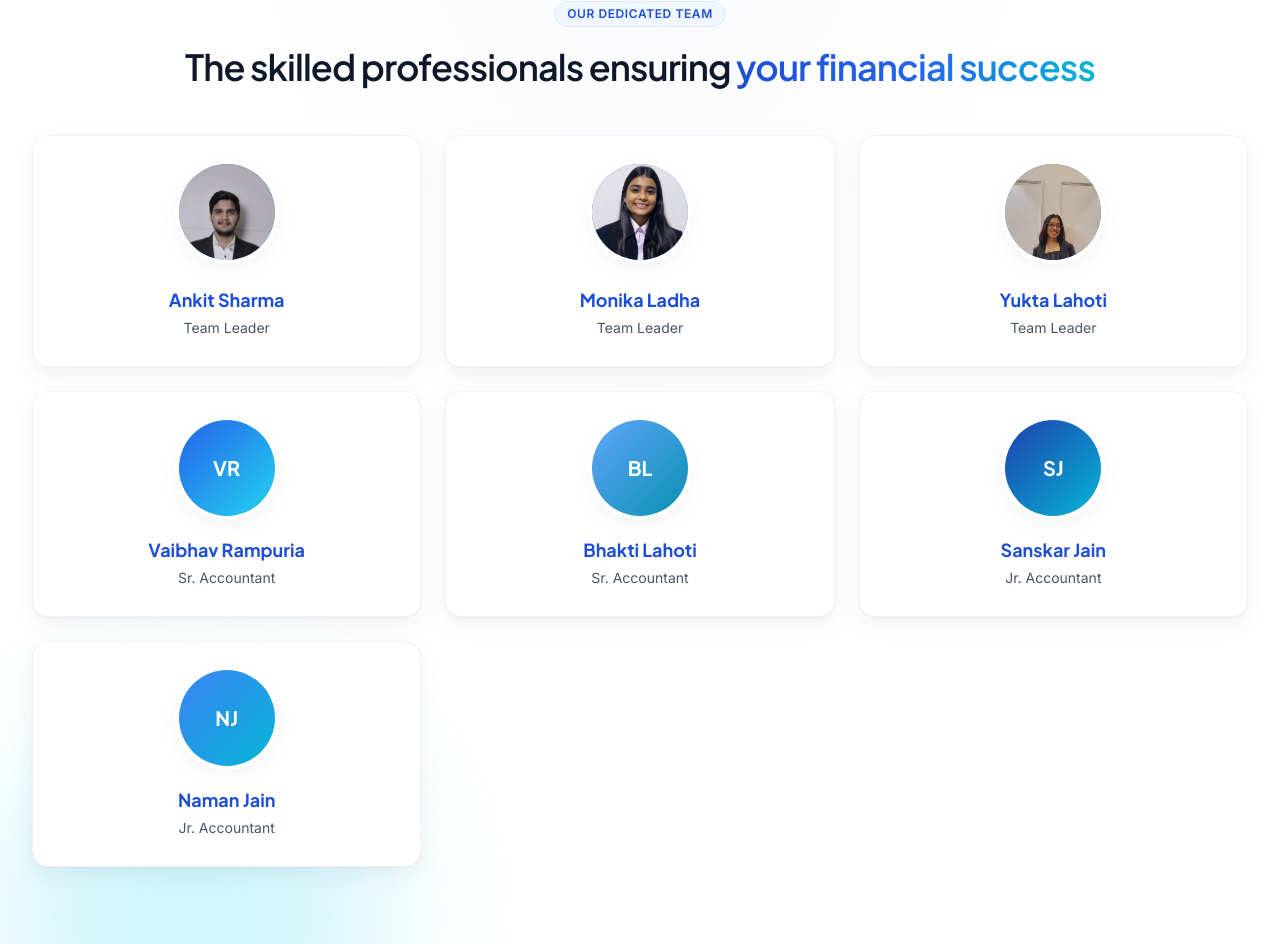
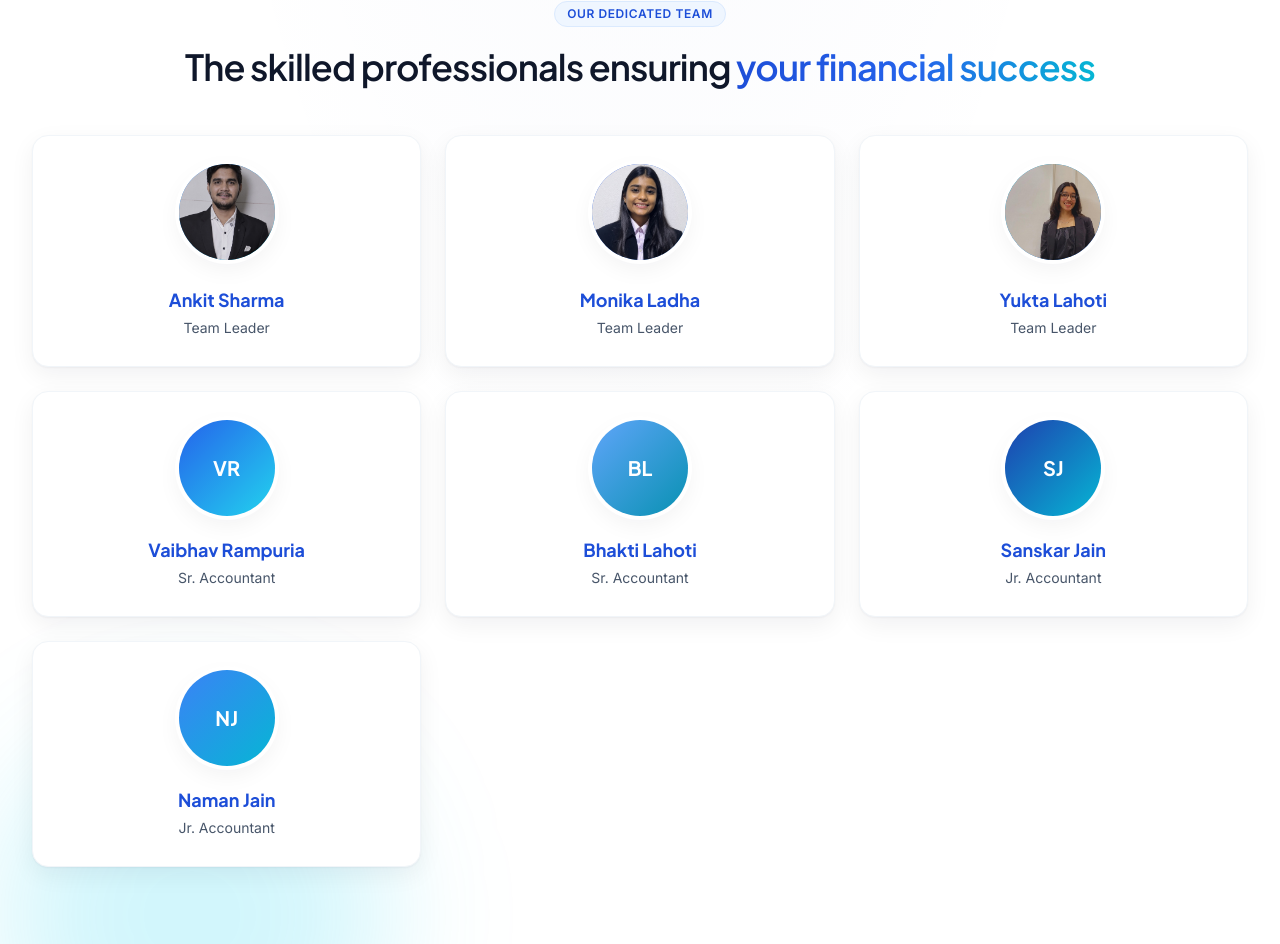
Before and after one commit to avi3112agarwal/agk-website, a Next.js app: page / in a window 1280 px wide. Shown: the part 10206-11150 px from the top of the page. Built offline with nearby package versions, Linux system fonts and the light colour scheme.

Commit message:
Center Ankit and Yukta avatars on their faces via object-position

```diff
--- a/components/sections/Team.tsx
+++ b/components/sections/Team.tsx
@@ -48,11 +48,14 @@ type Member = {
   // photoScale: zoom the photo inside the round avatar mask. Use when the
   // source image frames the subject too wide and the face ends up too small.
   photoScale?: number;
+  // photoPosition: CSS object-position value to shift the crop window onto
+  // the face (e.g. "30% 20%" when the subject is in the top-left of the frame).
+  photoPosition?: string;
 };
 const team: Member[] = [
-  { name: "Ankit Sharma", role: "Team Leader", photo: "/team/ankit.jpg", photoScale: 1.4 },
+  { name: "Ankit Sharma", role: "Team Leader", photo: "/team/ankit.jpg", photoScale: 1.6, photoPosition: "center 28%" },
   { name: "Monika Ladha", role: "Team Leader", photo: "/team/monika.jpg" },
-  { name: "Yukta Lahoti", role: "Team Leader", photo: "/team/yukta.jpg", photoScale: 1.5 },
+  { name: "Yukta Lahoti", role: "Team Leader", photo: "/team/yukta.jpg", photoScale: 1.8, photoPosition: "32% 22%" },
   { name: "Vaibhav Rampuria", role: "Sr. Accountant" },
   { name: "Bhakti Lahoti", role: "Sr. Accountant" },
   { name: "Sanskar Jain", role: "Jr. Accountant" },
@@ -82,12 +85,21 @@ function Avatar({
   src,
   gradient,
   scale,
+  position,
 }: {
   name: string;
   src?: string;
   gradient: string;
   scale?: number;
+  position?: string;
 }) {
+  const imgStyle: React.CSSProperties = {
+    objectPosition: position ?? "center top",
+  };
+  if (scale) {
+    imgStyle.transform = `scale(${scale})`;
+    imgStyle.transformOrigin = position ?? "center top";
+  }
   return (
     <div
       className={cn(
@@ -101,8 +113,8 @@ function Avatar({
         <img
           src={src}
           alt=""
-          className="absolute inset-0 h-full w-full object-cover object-top"
-          style={scale ? { transform: `scale(${scale})`, transformOrigin: "center top" } : undefined}
+          className="absolute inset-0 h-full w-full object-cover"
+          style={imgStyle}
           onError={(e) => {
             (e.currentTarget as HTMLImageElement).style.display = "none";
           }}
@@ -322,6 +334,7 @@ export function Team() {
                     src={m.photo}
                     gradient={gradients[i % gradients.length]}
                     scale={m.photoScale}
+                    position={m.photoPosition}
                   />
                 </div>
 
```
